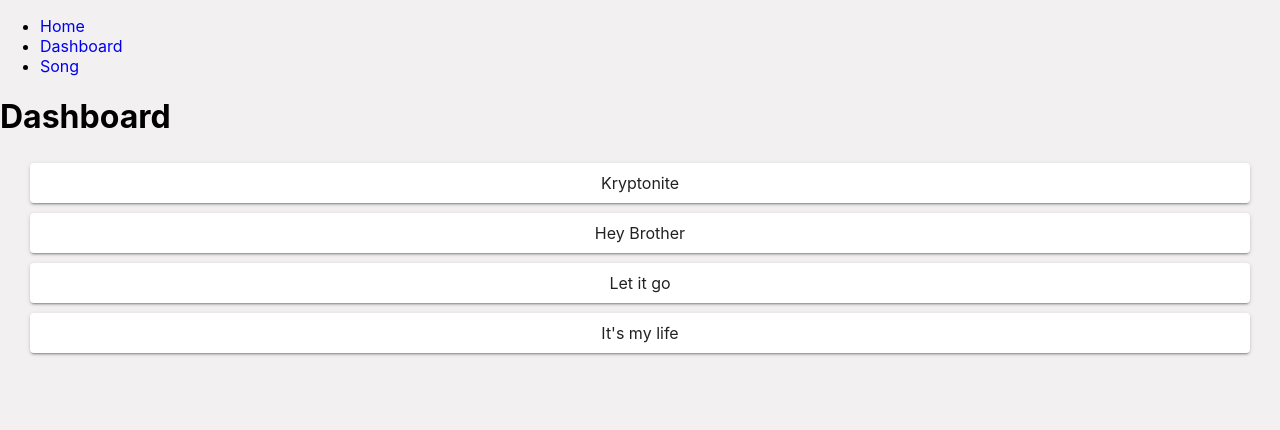
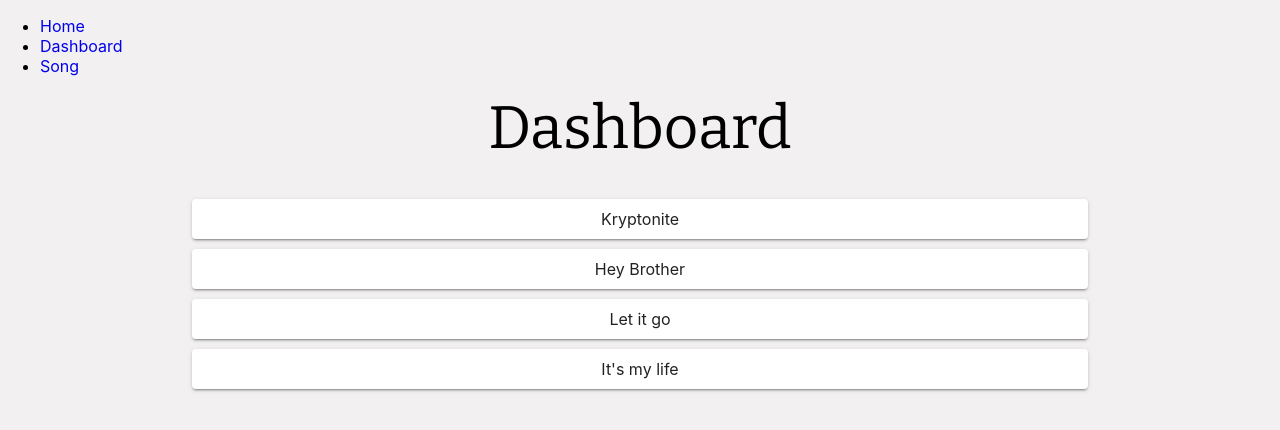
Before and after one commit to Sofia-Ortega/practice_log, a React (Create React App) app: page /dashboard in a window 1280 px wide. Shown: the top 430 px of the page. Built offline with nearby package versions, Linux system fonts and the light colour scheme.

Commit message:
dashboard fixed

```diff
--- a/src/App.css
+++ b/src/App.css
@@ -1,3 +1,4 @@
+@import url('https://fonts.googleapis.com/css2?family=Bitter&display=swap');
 
 body {
   background-color: #f2f0f0;
--- a/src/components/Dashboard/Dashboard.js
+++ b/src/components/Dashboard/Dashboard.js
@@ -1,11 +1,22 @@
 import React from "react"
 import SongTags from "./SongTags"
+import {makeStyles} from "@material-ui/core/styles";
 
 const songs = ["Kryptonite", "Hey Brother", "Let it go", "It's my life"]
+
+const useStyles = makeStyles((theme) => ({
+  header: {
+    textAlign: "center",
+    fontFamily: 'Bitter',
+    fontSize: "60px",
+    padding: "0 0 30px 0"
+  },
+}))
 export default function Dashboard() {
+  const classes = useStyles();
   return (
     <div>
-      <h1>Dashboard</h1>
+      <div className={classes.header}>Dashboard</div>
       <SongTags songs={songs} />
 
       <div>
--- a/src/components/Dashboard/SongTag.js
+++ b/src/components/Dashboard/SongTag.js
@@ -5,16 +5,21 @@ import Paper from "@material-ui/core/Paper"
 
 const useStyles = makeStyles((theme) => ({
   root: {
-    padding: "5px 30px",
+    padding: "5px 15vw",
   },
   paper: {
     padding: "10px",
     textAlign: "center",
+    fontStyle: "Bitter"
   }
 }))
 
 export default function SongTag({title}) {
   const classes = useStyles();
+
+  const handleClick = () => {
+    //FIXME: get song info
+  }
 
   return (
     <div className={classes.root}>
@@ -22,6 +27,7 @@ export default function SongTag({title}) {
         <Paper
           className={classes.paper}
           elevation={2}
+          onClick={handleClick}
         >
           {title}
         </Paper>
```
